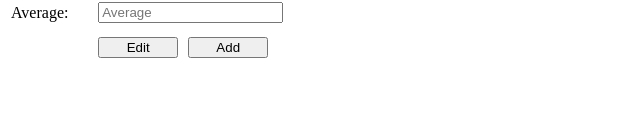
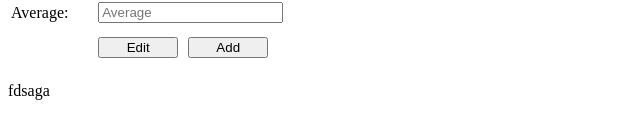
Before and after one commit to lilkaPTS/UIHomework1, an Angular app in the folder hw4/: page / in a window 1280 px wide. Shown: the part 310-448 px from the top of the page, without its empty margins (0-640 px from the left). Built offline with nearby package versions, Linux system fonts and the light colour scheme.

Commit message:
add formClear()

```diff
--- a/hw4/src/stud/stud.component.html
+++ b/hw4/src/stud/stud.component.html
@@ -33,3 +33,4 @@
     </tr>
   </table>
 </form>
+<p (click)="formClear()">fdsaga</p>
--- a/hw4/src/stud/stud.component.ts
+++ b/hw4/src/stud/stud.component.ts
@@ -26,11 +26,12 @@ export class StudComponent implements OnInit {
   }
 
   ngOnInit(): void {
-
   }
 
   addStudent(): void {
     this.students.push(new Student(this.cFN, this.cLN, this.cP, new Date(this.cDOB.toLocaleString()), this.cA));
+    this.beginStudent = '';
+    this.formClear();
   }
 
   deleteStudent(selectedStudent: Student): void {
@@ -49,7 +50,15 @@ export class StudComponent implements OnInit {
   editStudent(): void {
     if(this.beginStudent) {
       this.students[this.students.indexOf(this.beginStudent)] = new Student(this.cFN, this.cLN, this.cP, new Date(this.cDOB.toLocaleString()), this.cA);
+      this.formClear();
     }
   }
 
+  formClear(): void {
+    this.cFN = "";
+    this.cLN = "";
+    this.cP = "";
+    this.cDOB = "";
+    this.cA = "";
+  }
 }
```
